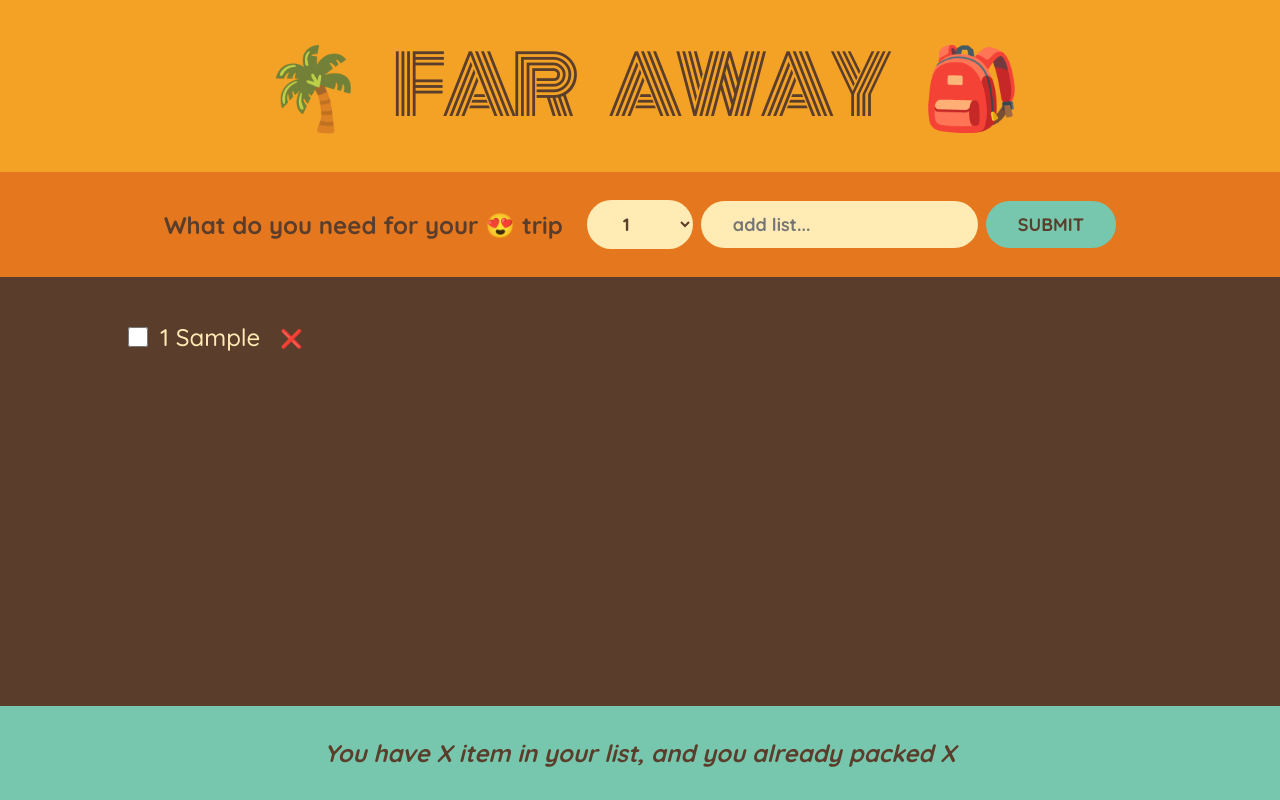
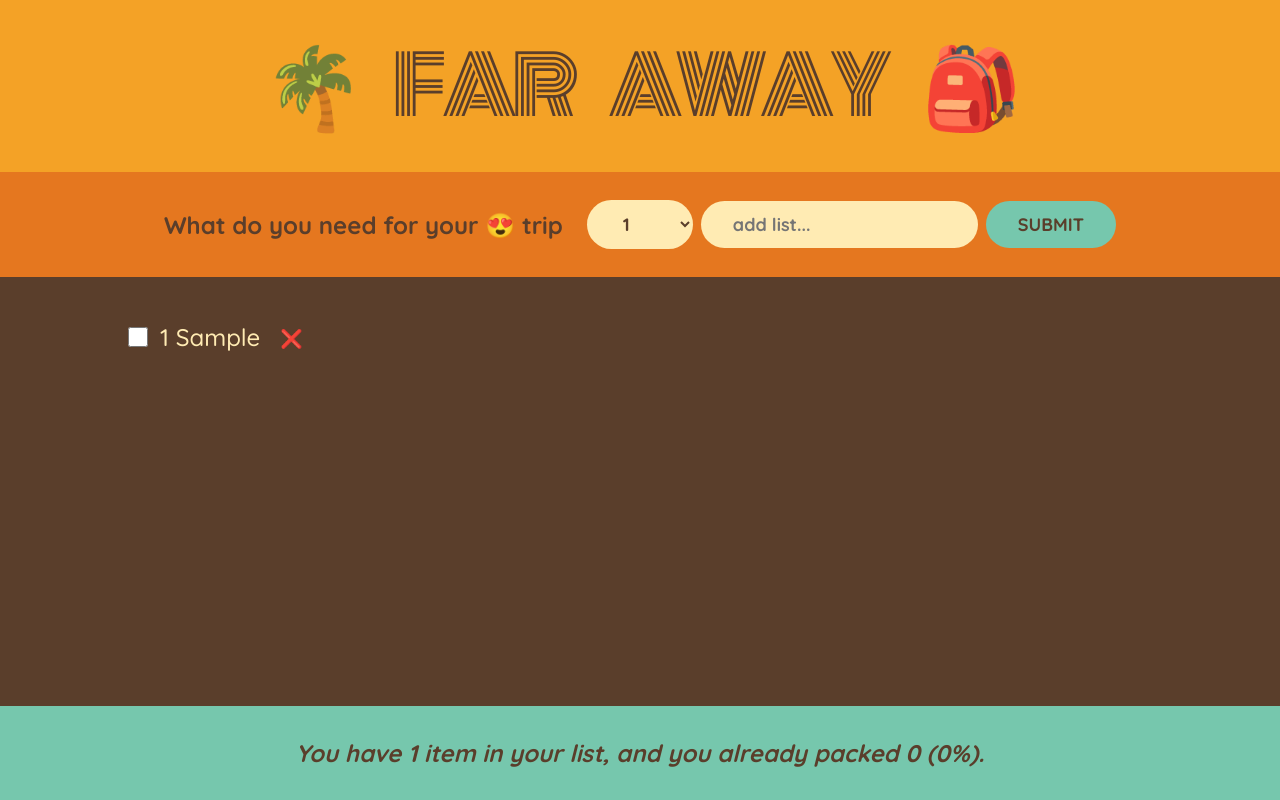
Before and after one commit to Jegan-kanthasamy/Travel-list-React, a React (Create React App) app: page / in a window 1280 px wide. Both pictures are taken after typing "Sample" into the empty fields and a click on the button "SUBMIT". Built offline with nearby package versions, Linux system fonts and the light colour scheme.

Commit message:
add functionality to the stats container

```diff
--- a/src/App.js
+++ b/src/App.js
@@ -14,12 +14,12 @@ export default function App() {
   }
 
   function deleteItem(id) {
-    setAddItem((removeItem) => removeItem.filter((item) => item.id !== id));
+    setAddItem(removeItem => removeItem.filter(item => item.id !== id));
   }
 
   function handleToggleOnClick(id) {
-    setAddItem((items) =>
-      items.map((item) =>
+    setAddItem(items =>
+      items.map(item =>
         item.id === id ? { ...item, packed: !item.packed } : item
       )
     );
@@ -33,7 +33,7 @@ export default function App() {
         onDeleteItem={deleteItem}
         onToggle={handleToggleOnClick}
       />
-      <Stats />
+      <Stats item={addItem} />
     </div>
   );
 }
@@ -82,11 +82,11 @@ function Form({ newItem }) {
 
       <select
         value={quantity} // Setting the default to state
-        onChange={(e) => setQuantity(Number(e.target.value))} // setting state to get value from input to react while  change
+        onChange={e => setQuantity(Number(e.target.value))} // setting state to get value from input to react while  change
       >
         {/* Array.form() is used to create an array of 20 num and it is stored in option element */}
 
-        {Array.from({ length: 20 }, (_, i) => i + 1).map((num) => (
+        {Array.from({ length: 20 }, (_, i) => i + 1).map(num => (
           <option type={num} key={num}>
             {num}
           </option>
@@ -99,7 +99,7 @@ function Form({ newItem }) {
         type="text"
         placeholder="add list..."
         value={description}
-        onChange={(e) => setDescription(e.target.value)}
+        onChange={e => setDescription(e.target.value)}
       />
 
       <button>Submit</button>
@@ -113,7 +113,7 @@ function PackingList({ addItem, onDeleteItem, onToggle }) {
   return (
     <div className="list">
       <ul>
-        {addItem.map((items) => (
+        {addItem.map(items => (
           <Item
             item={items}
             onDeleteItem={onDeleteItem}
@@ -148,10 +148,26 @@ function Item({ item, onDeleteItem, onToggle }) {
 
 // Stats function ( it will show how many % of items are packed)
 
-function Stats() {
+function Stats({ item }) {
+  if (!item.length) {
+    return (
+      <p className="stats">
+        <em>Get started to pack the item.</em>
+      </p>
+    );
+  }
+
+  const numItem = item.length;
+  const itemPacked = item.filter(items => items.packed === true).length;
+  const percentage = Math.round((itemPacked / numItem) * 100);
+
   return (
     <footer className="stats">
-      <em>You have X item in your list, and you already packed X</em>
+      <em>
+        {itemPacked === numItem
+          ? `You've packed all the item in the list ✈`
+          : `You have ${numItem} item in your list, and you already packed ${itemPacked} (${percentage}%).`}
+      </em>
     </footer>
   );
 }
```
